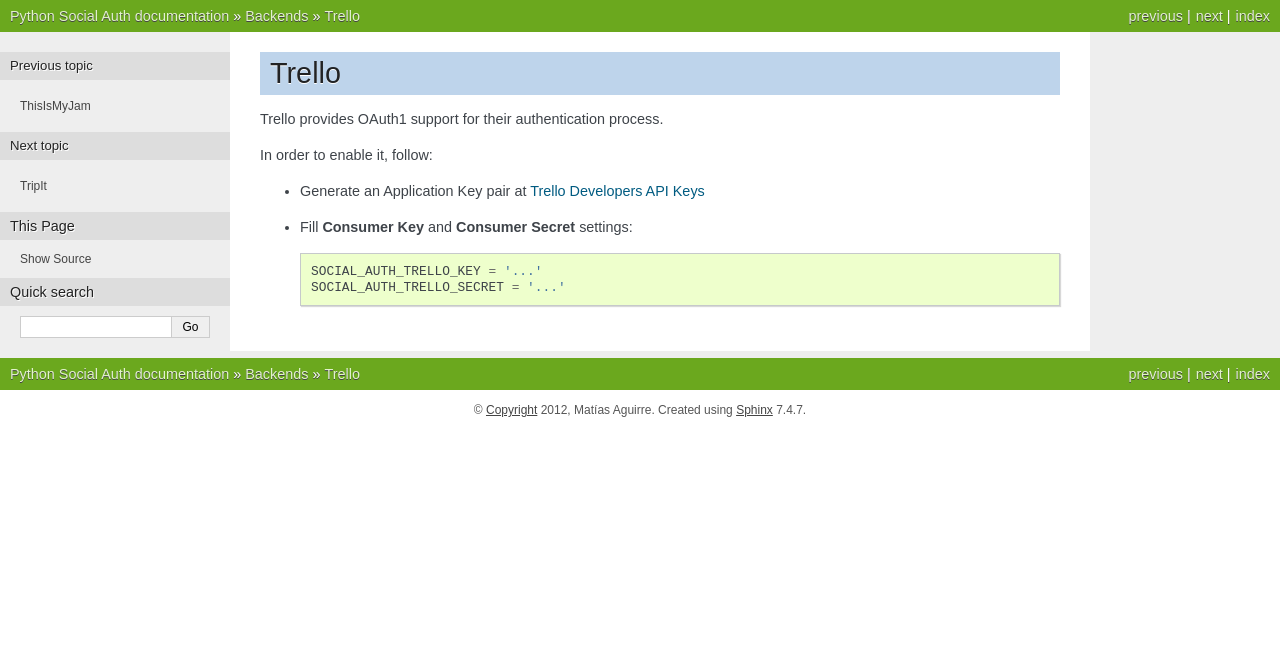
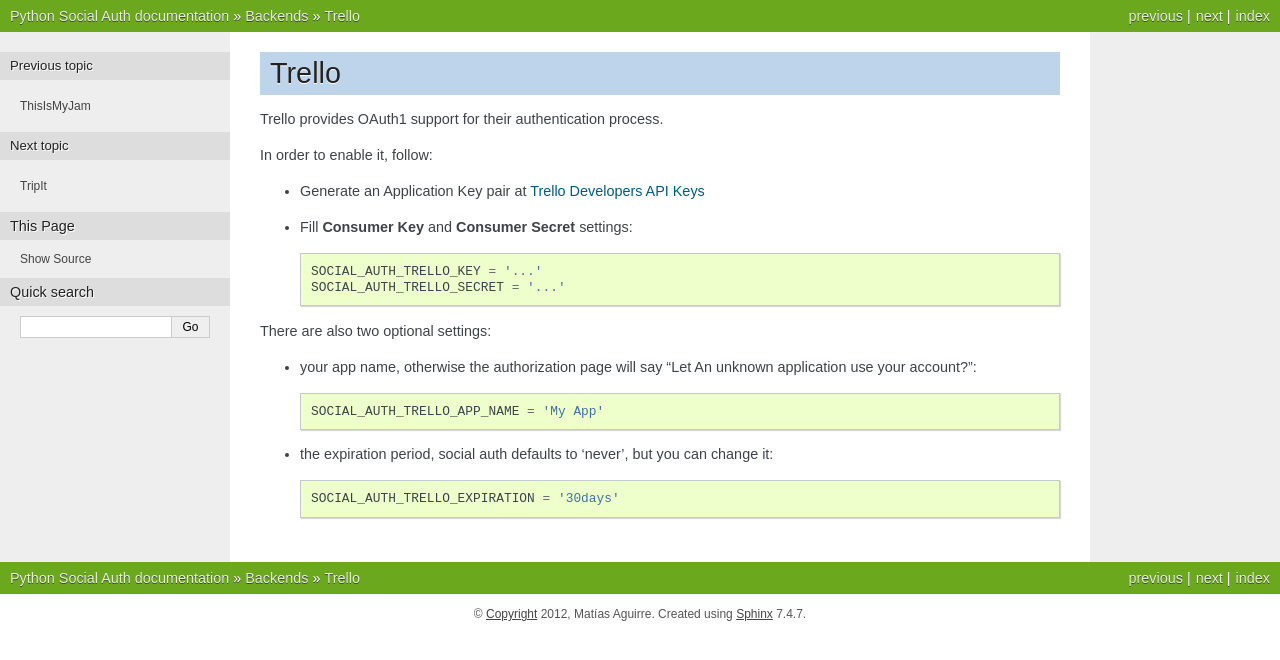
Before and after one commit to omab/python-social-auth, a Sphinx documentation site: the page built from docs/backends/trello.rst, in a window 1280 px wide. Shown: the top 660 px of the page. Built offline with Sphinx 7.4.7, drawn with Linux system fonts in a browser that asks for light colours.

Commit message:
Allow more Trello settings

```diff
--- a/docs/backends/trello.rst
+++ b/docs/backends/trello.rst
@@ -12,5 +12,15 @@ In order to enable it, follow:
     SOCIAL_AUTH_TRELLO_KEY = '...'
     SOCIAL_AUTH_TRELLO_SECRET = '...'
 
+There are also two optional settings:
+
+- your app name, otherwise the authorization page will say "Let An unknown application use your account?"::
+
+    SOCIAL_AUTH_TRELLO_APP_NAME = 'My App'
+
+- the expiration period, social auth defaults to 'never', but you can change it::
+
+    SOCIAL_AUTH_TRELLO_EXPIRATION = '30days'
+
 
 .. _Trello Developers API Keys: https://trello.com/1/appKey/generate
```
Also changed, not shown: 1 other file.
